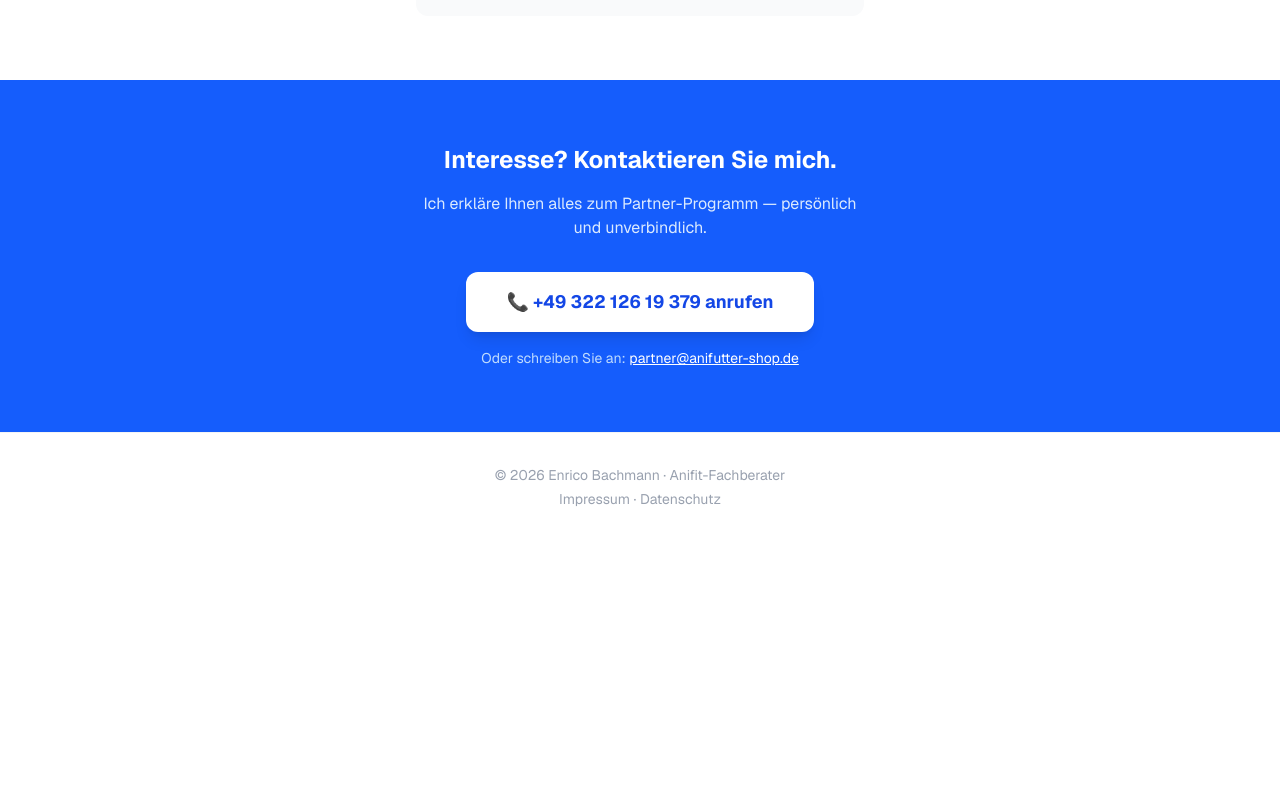
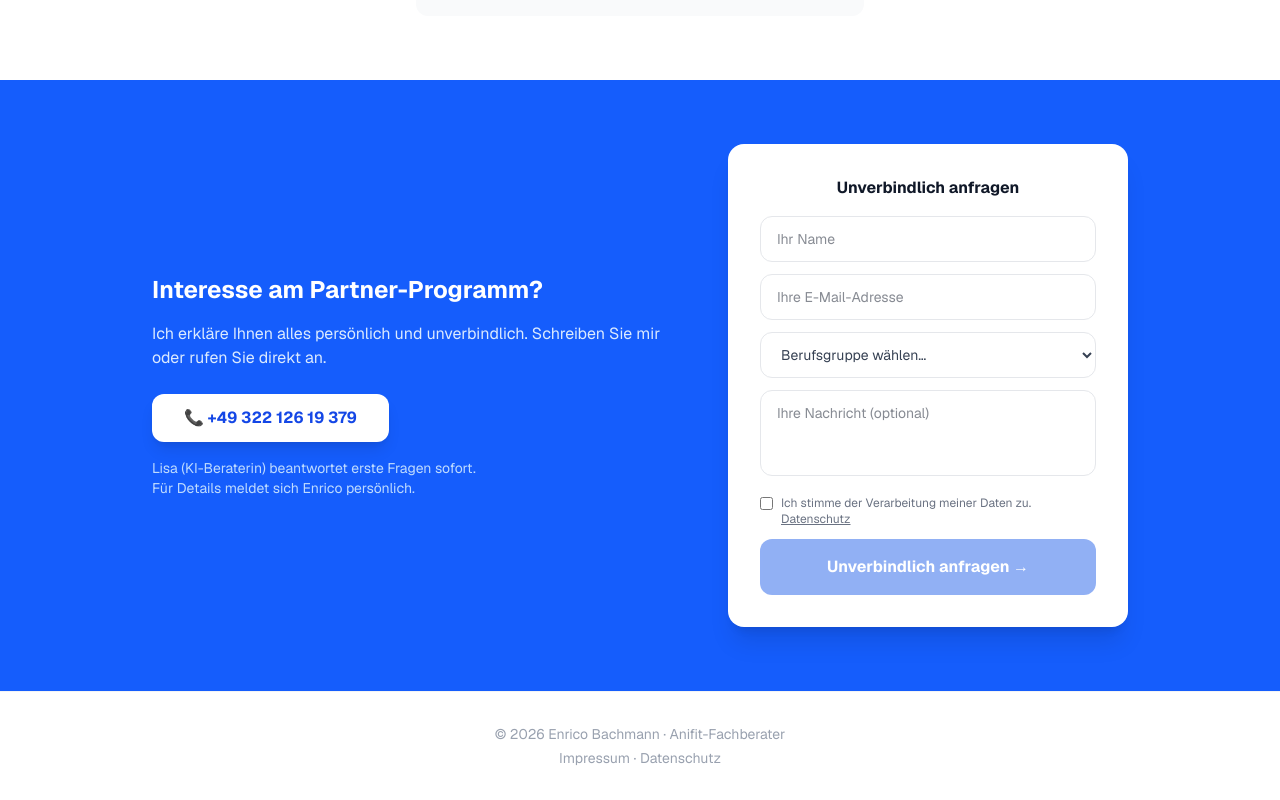
Before and after one commit to Rinacla/anifit-partner-funnel, a Next.js app: page /tierberufe in a window 1280 px wide. Shown: the part 3242-4042 px from the top of the page. Before the commit the page ends 3783 px from the top, so only its background shows below. Built offline with nearby package versions, Linux system fonts and the light colour scheme.

Commit message:
feat: Kontaktformular auf Tierberufe-Seite
- Name, Email, Berufsgruppe (Dropdown), Nachricht (optional)
- DSGVO-Consent Checkbox
- Success-State nach Absenden
- Blaues Design passend zur Seite
- Split-Layout: Links Text+Telefon, Rechts Formular

```diff
--- /dev/null
+++ b/app/_components/ContactForm.tsx
@@ -0,0 +1,105 @@
+"use client";
+
+import { useState } from "react";
+
+export default function ContactForm() {
+  const [name, setName] = useState("");
+  const [email, setEmail] = useState("");
+  const [beruf, setBeruf] = useState("");
+  const [message, setMessage] = useState("");
+  const [consent, setConsent] = useState(false);
+  const [loading, setLoading] = useState(false);
+  const [done, setDone] = useState(false);
+
+  const handleSubmit = async (e: React.FormEvent) => {
+    e.preventDefault();
+    if (!consent || !name.trim() || !email.trim()) return;
+    setLoading(true);
+    try {
+      await fetch("/api/lead", {
+        method: "POST",
+        headers: { "Content-Type": "application/json" },
+        body: JSON.stringify({
+          name: name.trim(),
+          email: email.trim(),
+          source: "tierberufe",
+          beruf,
+          message: message.trim() || undefined,
+        }),
+      });
+      setDone(true);
+    } catch {
+      setLoading(false);
+    }
+  };
+
+  if (done) {
+    return (
+      <div className="text-center py-6">
+        <p className="text-2xl mb-2">✅</p>
+        <p className="font-bold text-gray-900 mb-1">Nachricht gesendet!</p>
+        <p className="text-sm text-gray-600">Ich melde mich innerhalb von 24 Stunden bei Ihnen.</p>
+      </div>
+    );
+  }
+
+  return (
+    <form onSubmit={handleSubmit} className="space-y-3">
+      <input
+        type="text"
+        placeholder="Ihr Name"
+        value={name}
+        onChange={(e) => setName(e.target.value)}
+        required
+        className="w-full px-4 py-3 rounded-xl border border-gray-200 focus:border-blue-400 focus:ring-2 focus:ring-blue-100 outline-none text-sm"
+      />
+      <input
+        type="email"
+        placeholder="Ihre E-Mail-Adresse"
+        value={email}
+        onChange={(e) => setEmail(e.target.value)}
+        required
+        className="w-full px-4 py-3 rounded-xl border border-gray-200 focus:border-blue-400 focus:ring-2 focus:ring-blue-100 outline-none text-sm"
+      />
+      <select
+        value={beruf}
+        onChange={(e) => setBeruf(e.target.value)}
+        className="w-full px-4 py-3 rounded-xl border border-gray-200 focus:border-blue-400 focus:ring-2 focus:ring-blue-100 outline-none text-sm text-gray-700"
+      >
+        <option value="">Berufsgruppe wählen…</option>
+        <option value="tierarzt">Tierarzt / Tierärztin</option>
+        <option value="thp">Tierheilpraktiker/in</option>
+        <option value="zuechter">Züchter/in</option>
+        <option value="sonstiges">Sonstiges</option>
+      </select>
+      <textarea
+        placeholder="Ihre Nachricht (optional)"
+        value={message}
+        onChange={(e) => setMessage(e.target.value)}
+        rows={3}
+        className="w-full px-4 py-3 rounded-xl border border-gray-200 focus:border-blue-400 focus:ring-2 focus:ring-blue-100 outline-none text-sm resize-none"
+      />
+      <label className="flex items-start gap-2 text-xs text-gray-500 cursor-pointer">
+        <input
+          type="checkbox"
+          checked={consent}
+          onChange={(e) => setConsent(e.target.checked)}
+          className="mt-0.5 rounded"
+          required
+        />
+        <span>
+          Ich stimme der Verarbeitung meiner Daten zu.{" "}
+          <a href="/datenschutz" className="underline">Datenschutz</a>
+        </span>
+      </label>
+      <button
+        type="submit"
+        disabled={loading || !consent}
+        className="w-full py-4 rounded-xl font-bold text-white text-base transition-all disabled:opacity-50"
+        style={{ background: "#2563eb" }}
+      >
+        {loading ? "Wird gesendet…" : "Unverbindlich anfragen →"}
+      </button>
+    </form>
+  );
+}
--- a/app/tierberufe/page.tsx
+++ b/app/tierberufe/page.tsx
@@ -1,4 +1,5 @@
 import Image from "next/image";
+import ContactForm from "../_components/ContactForm";
 
 export const metadata = {
   title: "Anifit für Tierärzte, THP & Züchter | 30% Rabatt",
@@ -125,23 +126,32 @@ export default function TierberufePage() {
         </div>
       </section>
 
-      {/* CTA */}
-      <section className="bg-blue-600 py-16">
-        <div className="mx-auto max-w-lg px-6 text-center">
-          <h2 className="text-2xl font-bold text-white mb-4">Interesse? Kontaktieren Sie mich.</h2>
-          <p className="text-blue-100 mb-8">
-            Ich erkläre Ihnen alles zum Partner-Programm — persönlich und unverbindlich.
+      {/* CTA + Kontaktformular */}
+      <section className="bg-blue-600 py-16" id="kontakt">
+        <div className="mx-auto max-w-5xl px-6">
+          <div className="flex flex-col lg:flex-row gap-12 items-center">
+            <div className="flex-1 text-center lg:text-left">
+              <h2 className="text-2xl font-bold text-white mb-4">Interesse am Partner-Programm?</h2>
+              <p className="text-blue-100 mb-6">
+                Ich erkläre Ihnen alles persönlich und unverbindlich. Schreiben Sie mir oder rufen Sie direkt an.
               </p>
-          <div className="space-y-4">
               <a
                 href="tel:+4932212619379"
-              className="inline-block py-4 px-10 rounded-xl font-bold text-blue-700 bg-white text-lg hover:bg-blue-50 transition-colors shadow-lg w-full sm:w-auto"
+                className="inline-block py-3 px-8 rounded-xl font-bold text-blue-700 bg-white text-base hover:bg-blue-50 transition-colors shadow-lg"
               >
-              📞 +49 322 126 19 379 anrufen
+                📞 +49 322 126 19 379
               </a>
-            <p className="text-blue-200 text-sm">
-              Oder schreiben Sie an: <a href="mailto:partner@anifutter-shop.de" className="text-white underline">partner@anifutter-shop.de</a>
+              <p className="text-blue-200 text-sm mt-4">
+                Lisa (KI-Beraterin) beantwortet erste Fragen sofort.
+                <br />Für Details meldet sich Enrico persönlich.
               </p>
+            </div>
+            <div className="w-full lg:w-[400px] flex-shrink-0">
+              <div className="bg-white rounded-2xl shadow-xl p-6 sm:p-8">
+                <p className="font-bold text-gray-900 text-center mb-4">Unverbindlich anfragen</p>
+                <ContactForm />
+              </div>
+            </div>
           </div>
         </div>
       </section>
```
Lines whose indentation alone changed are shown as unchanged.
